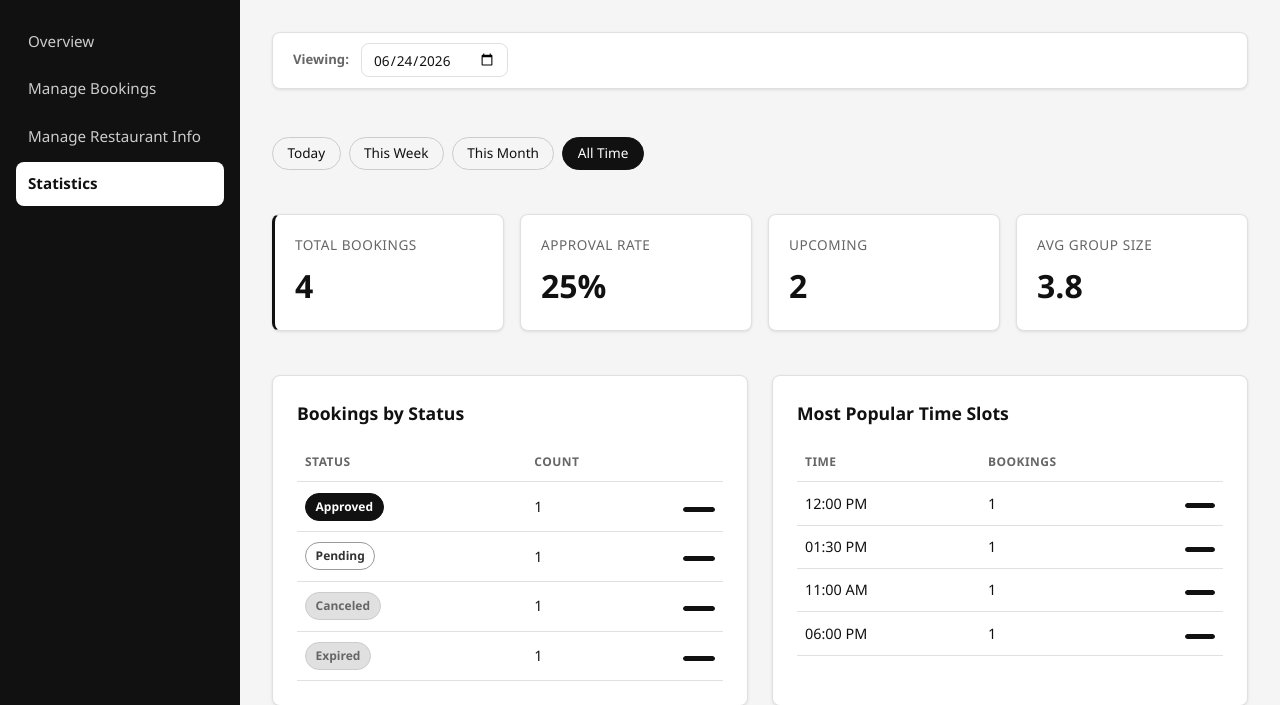
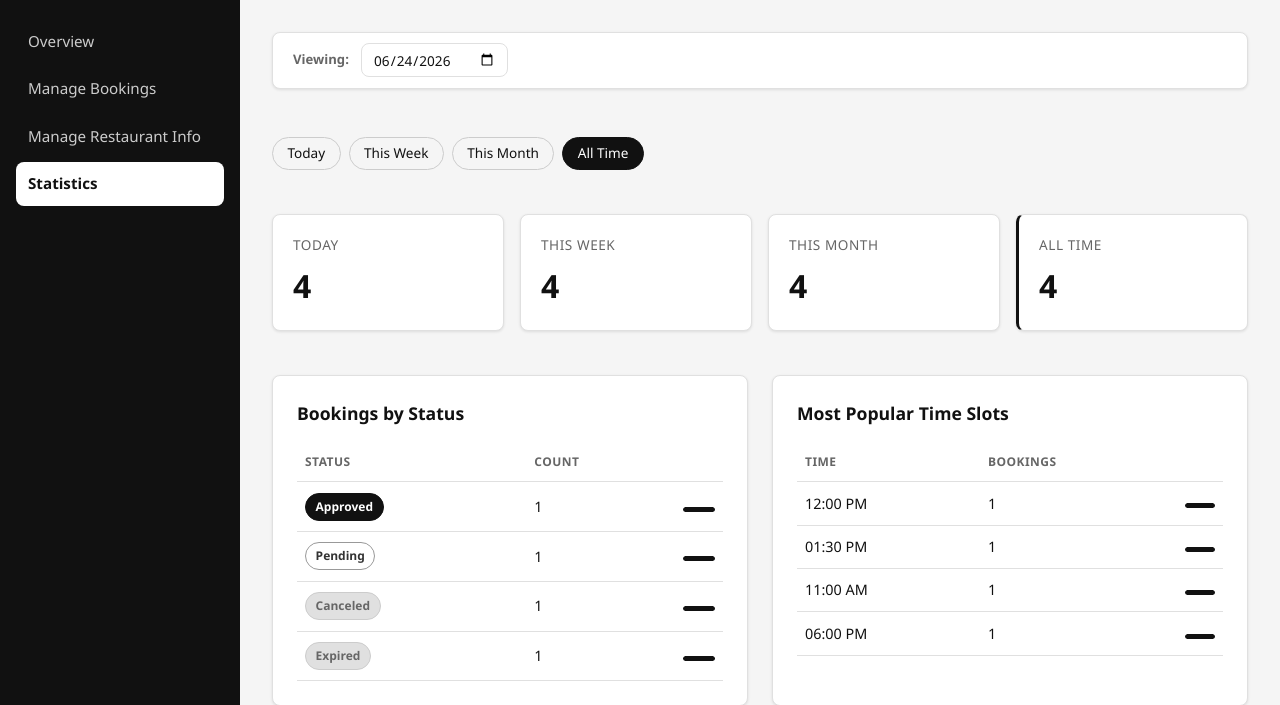
Before and after one commit to CK-UBacc/203.2-Restaurant-Booking-System, a Flask app: page /dashboard/statistics in a window 1280 px wide. Shown: the part 104-809 px from the top of the page. Run offline with Flask 3, Linux system fonts and the light colour scheme.

Commit message:
Hotfix
- Fix Stats Card is not working

```diff
--- a/app.py
+++ b/app.py
@@ -712,6 +712,20 @@ def dashboardStatistics():
         date_start = None
         date_end = None
 
+    all_bookings = Booking.query.all()
+
+    # Compute fixed period counts for stat cards
+    week_start = today - datetime.timedelta(days=today.weekday())
+    week_end   = week_start + datetime.timedelta(days=6)
+    month_start = today.replace(day=1)
+    month_end   = today.replace(day=cal_module.monthrange(today.year, today.month)[1])
+
+    today_count = sum(1 for b in all_bookings if b.date == today)
+    week_count  = sum(1 for b in all_bookings if week_start <= b.date <= week_end)
+    month_count = sum(1 for b in all_bookings if month_start <= b.date <= month_end)
+    all_count   = len(all_bookings)
+
+    # Filter bookings for the detailed breakdown section
     bookings_query = Booking.query
     if date_start:
         bookings_query = bookings_query.filter(Booking.date >= date_start)
@@ -752,6 +766,10 @@ def dashboardStatistics():
         selected_date=selected_date,
         ref_date=ref_date,
         is_today=is_today,
+        today_count=today_count,
+        week_count=week_count,
+        month_count=month_count,
+        all_count=all_count,
         total=total,
         approved_count=approved_count,
         approval_rate=approval_rate,
--- a/templates/dashboardStatistics.html
+++ b/templates/dashboardStatistics.html
@@ -32,21 +32,21 @@
 
 <!-- stat cards -->
 <section class="dash-stats">
-    <div class="stat-card stat-card-accent">
-        <p class="stat-label">Total Bookings</p>
-        <p class="stat-value">{{ total }}</p>
+    <div class="stat-card">
+        <p class="stat-label">Today</p>
+        <p class="stat-value">{{ today_count }}</p>
     </div>
     <div class="stat-card">
-        <p class="stat-label">Approval Rate</p>
-        <p class="stat-value">{{ approval_rate }}%</p>
+        <p class="stat-label">This Week</p>
+        <p class="stat-value">{{ week_count }}</p>
     </div>
     <div class="stat-card">
-        <p class="stat-label">Upcoming</p>
-        <p class="stat-value">{{ upcoming_count }}</p>
+        <p class="stat-label">This Month</p>
+        <p class="stat-value">{{ month_count }}</p>
     </div>
-    <div class="stat-card">
-        <p class="stat-label">Avg Group Size</p>
-        <p class="stat-value">{{ avg_group_size }}</p>
+    <div class="stat-card stat-card-accent">
+        <p class="stat-label">All Time</p>
+        <p class="stat-value">{{ all_count }}</p>
     </div>
 </section>
 
```
